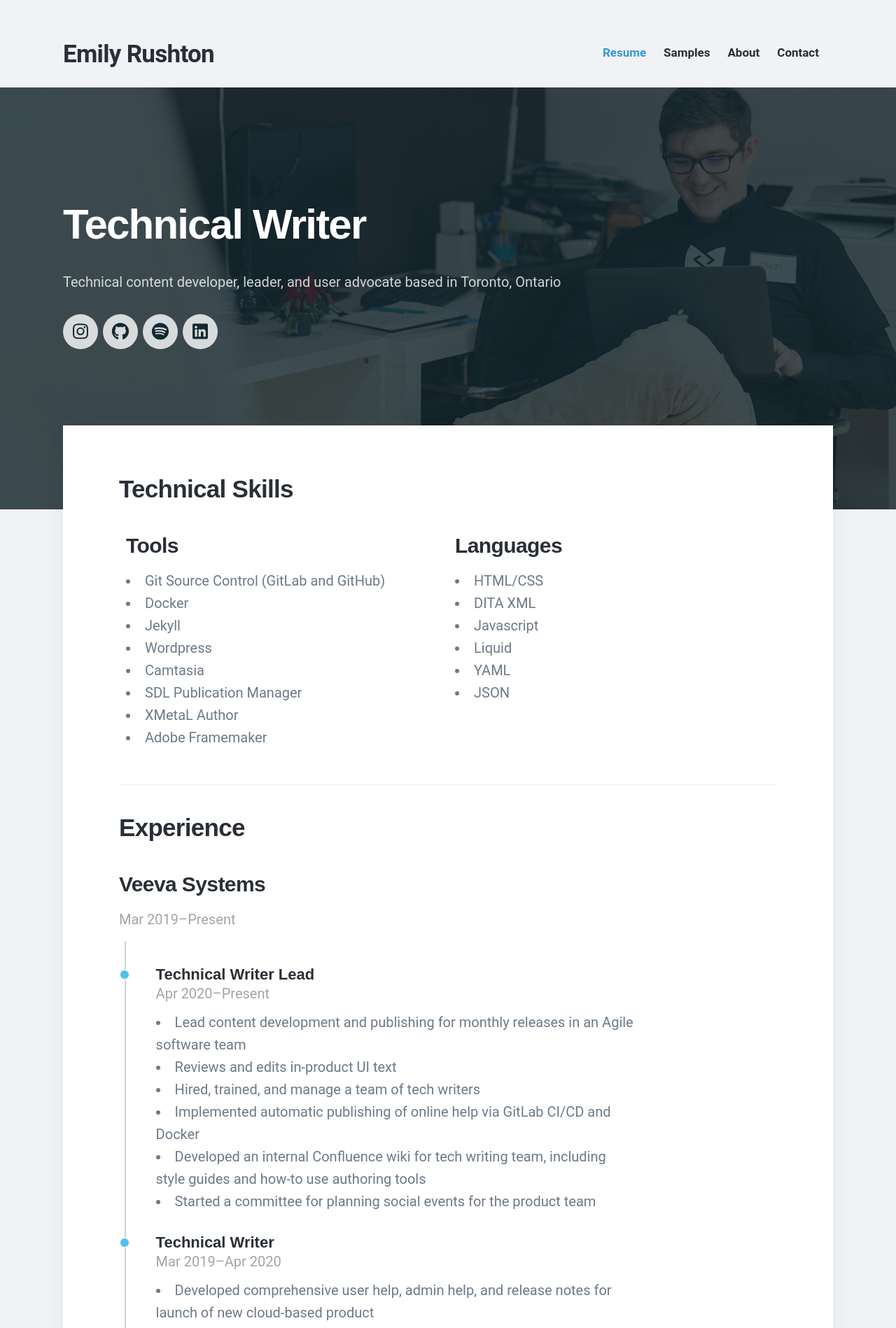
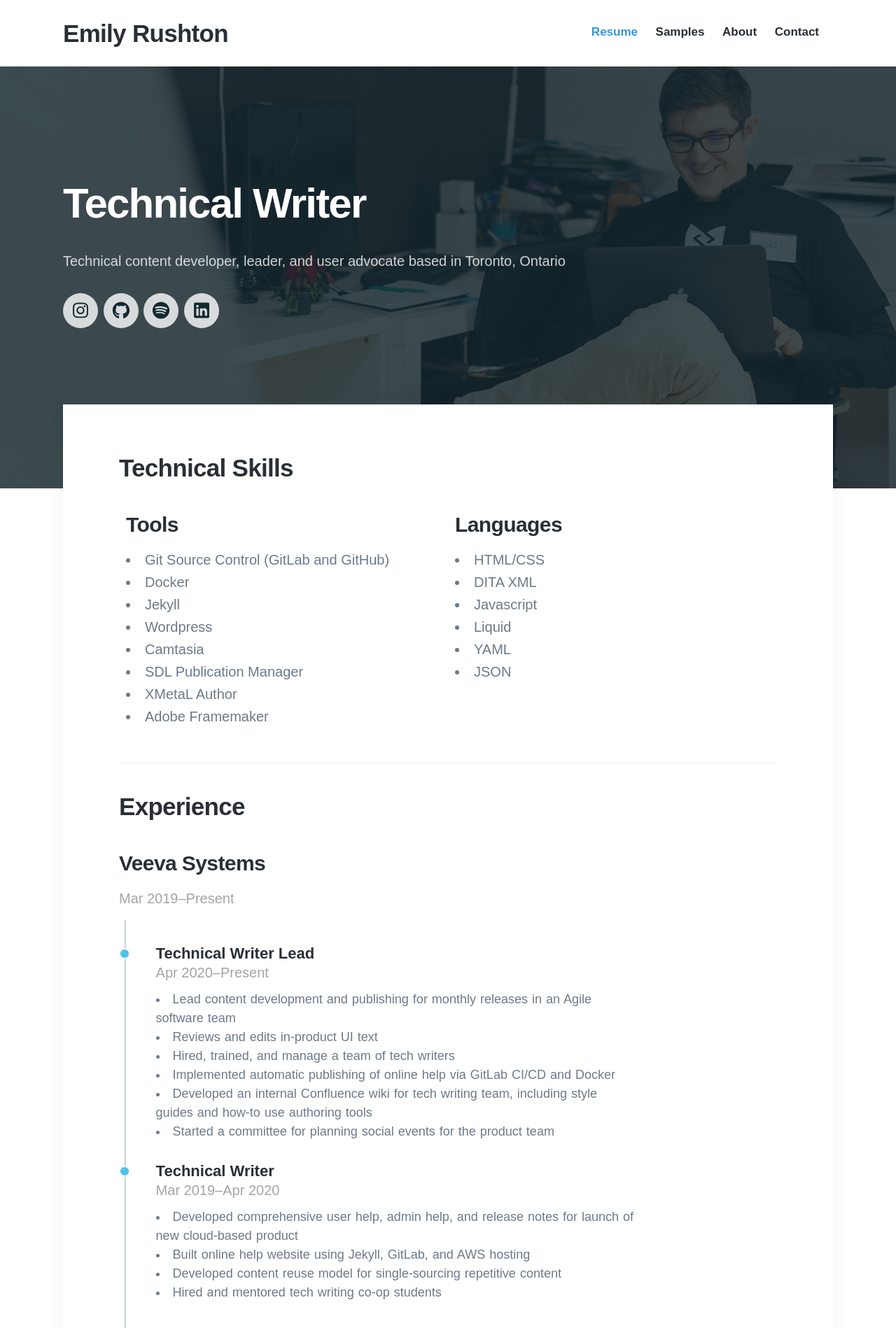
Before and after one commit to emilyrushton/emilyrushton.github.io, a Jekyll site: the page built from index.html, in a window 1280 px wide. Shown: the top 1898 px of the page at 70% size. Built offline with Jekyll 4.4.1, drawn with Linux system fonts in a browser that asks for light colours; nearby versions of some CDN libraries; some web fonts are replaced.

Commit message:
Update custom.css

```diff
--- a/css/custom.css
+++ b/css/custom.css
@@ -3,13 +3,6 @@
    -moz-box-sizing: border-box;
    box-sizing: border-box;
    outline: none;
-}
-
-body {
-   margin: 0;
-   padding: 30px 0;
-   font-family: 'Roboto', sans-serif;
-   background: #F1F2F6;
 }
 
 h1 span {
@@ -83,7 +76,7 @@ h1 span {
    color: #a4a4a4;
 }
 
-.timeline-content p {
+.timeline-content li {
    font-size: 18px;
    line-height: 1.5em;
    word-spacing: 1px;
```
